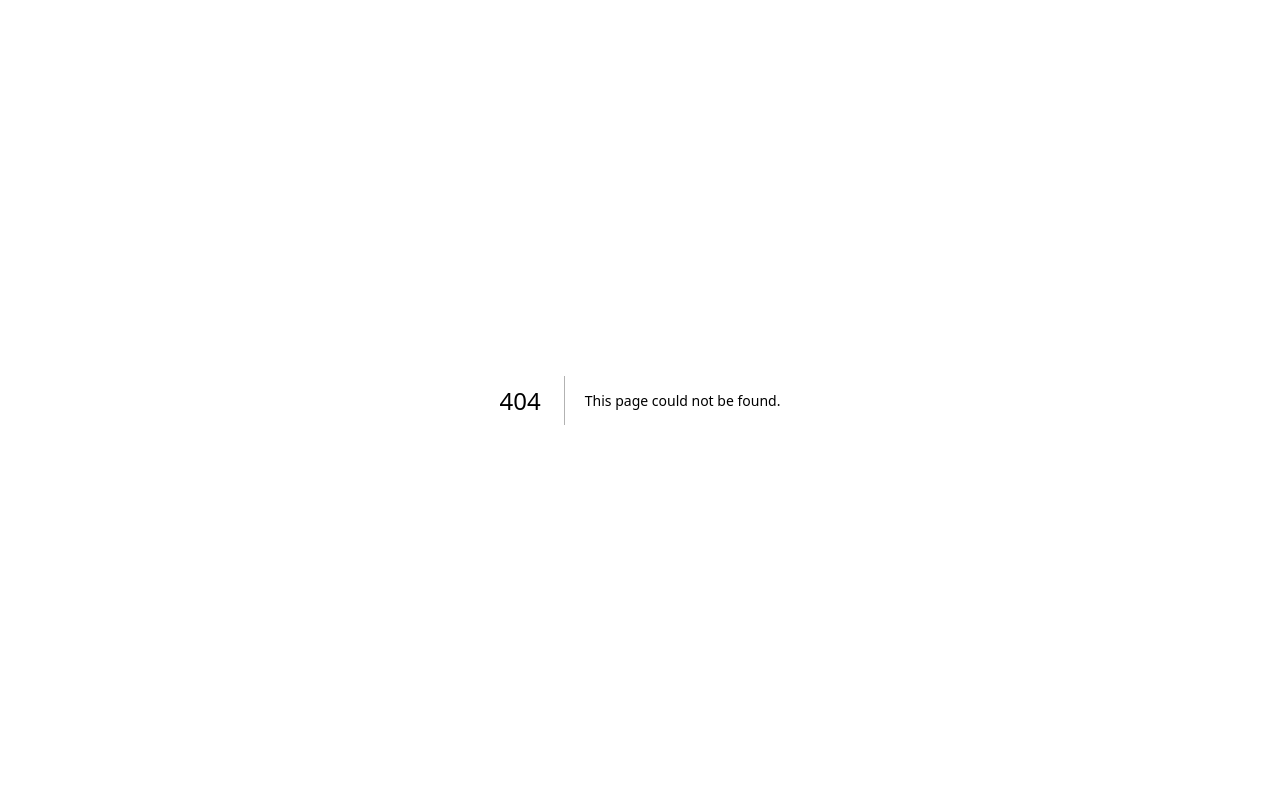
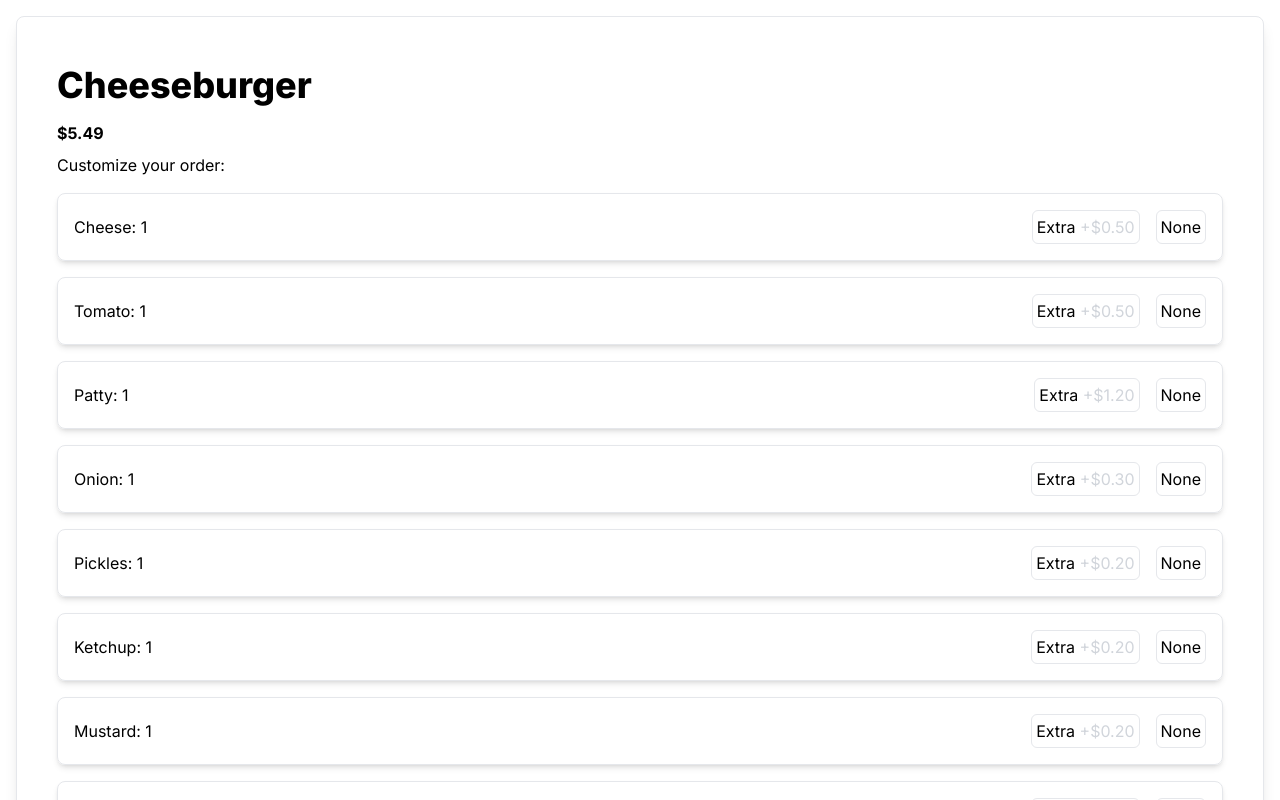
Before and after one commit to colinguinane1/fast-food-app, a Next.js app: page /order in a window 1280 px wide. Before the commit this address had no page. Shown: the top 800 px of the page. Built offline with nearby package versions, Linux system fonts and the light colour scheme.

Commit message:
Mockup Fast Food Menu first commit

```diff
--- a/src/app/globals.css
+++ b/src/app/globals.css
@@ -1,33 +1,3 @@
 @tailwind base;
 @tailwind components;
 @tailwind utilities;
-
-:root {
-  --foreground-rgb: 0, 0, 0;
-  --background-start-rgb: 214, 219, 220;
-  --background-end-rgb: 255, 255, 255;
-}
-
-@media (prefers-color-scheme: dark) {
-  :root {
-    --foreground-rgb: 255, 255, 255;
-    --background-start-rgb: 0, 0, 0;
-    --background-end-rgb: 0, 0, 0;
-  }
-}
-
-body {
-  color: rgb(var(--foreground-rgb));
-  background: linear-gradient(
-      to bottom,
-      transparent,
-      rgb(var(--background-end-rgb))
-    )
-    rgb(var(--background-start-rgb));
-}
-
-@layer utilities {
-  .text-balance {
-    text-wrap: balance;
-  }
-}
--- /dev/null
+++ b/src/app/order/page.tsx
@@ -0,0 +1,84 @@
+"use client";
+import React, { useState } from "react";
+
+export default function OrderPage() {
+  const [ingredients, setIngredients] = useState({
+    cheese: { count: 1, price: 0.5, max: 2, min: 0 },
+    tomato: { count: 1, price: 0.5, max: 2, min: 0 },
+    patty: { count: 1, price: 1.2, max: 2, min: 1 },
+    onion: { count: 1, price: 0.3, max: 2, min: 0 },
+    pickles: { count: 1, price: 0.2, max: 2, min: 0 },
+    ketchup: { count: 1, price: 0.2, max: 3, min: 0 },
+    mustard: { count: 1, price: 0.2, max: 3, min: 0 },
+    lettuce: { count: 1, price: 0.4, max: 2, min: 0 },
+  });
+
+  const basePrice = 1.99;
+
+  const updateIngredientCount = (ingredient, value) => {
+    setIngredients({
+      ...ingredients,
+      [ingredient]: { ...ingredients[ingredient], count: value },
+    });
+  };
+
+  const addIngredient = (ingredient) => {
+    if (ingredients[ingredient].count < ingredients[ingredient].max)
+      updateIngredientCount(ingredient, ingredients[ingredient].count + 1);
+  };
+
+  const decreaseIngredient = (ingredient) => {
+    if (ingredients[ingredient].count > 1) {
+      updateIngredientCount(ingredient, ingredients[ingredient].count - 1);
+    }
+  };
+
+  const totalIngredientsPrice = Object.values(ingredients).reduce(
+    (acc, { count, price }) => acc + count * price,
+    0
+  );
+
+  const totalPrice = basePrice + totalIngredientsPrice;
+
+  return (
+    <main className="mx-4 my-4 p-10 shadow-lg border rounded-lg">
+      <div>
+        <h1 className="font-extrabold text-4xl py-2">Cheeseburger</h1>
+        <h2 className="font-bold py-2">${totalPrice.toFixed(2)}</h2>
+      </div>
+      <div>
+        <h1>Customize your order:</h1>
+        {Object.entries(ingredients).map(([ingredient, { count, price }]) => (
+          <div
+            key={ingredient}
+            className="flex justify-between border p-4 my-4 rounded-lg shadow-md items-center"
+          >
+            <h1 className="text-black capitalize">
+              {ingredient}: {count}{" "}
+              <span className="text-gray-300 ml-10"></span>
+            </h1>
+            <div className="flex items-center">
+              <button
+                onClick={() => addIngredient(ingredient)}
+                className="border p-1 rounded-md mx-4"
+              >
+                Extra <span className="text-gray-300"> +${price}0</span>
+              </button>
+              <button
+                onClick={() => decreaseIngredient(ingredient)}
+                className="border rounded-md p-1"
+              >
+                None
+              </button>
+            </div>
+          </div>
+        ))}
+      </div>
+      <div className="flex flex-col items-end">
+        <button className="bg-green-500 hover:bg-green-600 text-white border p-2 rounded-md">
+          Add To Cart
+        </button>
+      </div>
+    </main>
+  );
+}
--- a/src/app/page.tsx
+++ b/src/app/page.tsx
@@ -3,111 +3,7 @@ import Image from "next/image";
 export default function Home() {
   return (
     <main className="flex min-h-screen flex-col items-center justify-between p-24">
-      <div className="z-10 w-full max-w-5xl items-center justify-between font-mono text-sm lg:flex">
-        <p className="fixed left-0 top-0 flex w-full justify-center border-b border-gray-300 bg-gradient-to-b from-zinc-200 pb-6 pt-8 backdrop-blur-2xl dark:border-neutral-800 dark:bg-zinc-800/30 dark:from-inherit lg:static lg:w-auto  lg:rounded-xl lg:border lg:bg-gray-200 lg:p-4 lg:dark:bg-zinc-800/30">
-          Get started by editing&nbsp;
-          <code className="font-mono font-bold">src/app/page.tsx</code>
-        </p>
-        <div className="fixed bottom-0 left-0 flex h-48 w-full items-end justify-center bg-gradient-to-t from-white via-white dark:from-black dark:via-black lg:static lg:size-auto lg:bg-none">
-          <a
-            className="pointer-events-none flex place-items-center gap-2 p-8 lg:pointer-events-auto lg:p-0"
-            href="https://vercel.com?utm_source=create-next-app&utm_medium=appdir-template&utm_campaign=create-next-app"
-            target="_blank"
-            rel="noopener noreferrer"
-          >
-            By{" "}
-            <Image
-              src="/vercel.svg"
-              alt="Vercel Logo"
-              className="dark:invert"
-              width={100}
-              height={24}
-              priority
-            />
-          </a>
-        </div>
-      </div>
 
-      <div className="relative z-[-1] flex place-items-center before:absolute before:h-[300px] before:w-full before:-translate-x-1/2 before:rounded-full before:bg-gradient-radial before:from-white before:to-transparent before:blur-2xl before:content-[''] after:absolute after:-z-20 after:h-[180px] after:w-full after:translate-x-1/3 after:bg-gradient-conic after:from-sky-200 after:via-blue-200 after:blur-2xl after:content-[''] before:dark:bg-gradient-to-br before:dark:from-transparent before:dark:to-blue-700 before:dark:opacity-10 after:dark:from-sky-900 after:dark:via-[#0141ff] after:dark:opacity-40 sm:before:w-[480px] sm:after:w-[240px] before:lg:h-[360px]">
-        <Image
-          className="relative dark:drop-shadow-[0_0_0.3rem_#ffffff70] dark:invert"
-          src="/next.svg"
-          alt="Next.js Logo"
-          width={180}
-          height={37}
-          priority
-        />
-      </div>
-
-      <div className="mb-32 grid text-center lg:mb-0 lg:w-full lg:max-w-5xl lg:grid-cols-4 lg:text-left">
-        <a
-          href="https://nextjs.org/docs?utm_source=create-next-app&utm_medium=appdir-template&utm_campaign=create-next-app"
-          className="group rounded-lg border border-transparent px-5 py-4 transition-colors hover:border-gray-300 hover:bg-gray-100 hover:dark:border-neutral-700 hover:dark:bg-neutral-800/30"
-          target="_blank"
-          rel="noopener noreferrer"
-        >
-          <h2 className="mb-3 text-2xl font-semibold">
-            Docs{" "}
-            <span className="inline-block transition-transform group-hover:translate-x-1 motion-reduce:transform-none">
-              -&gt;
-            </span>
-          </h2>
-          <p className="m-0 max-w-[30ch] text-sm opacity-50">
-            Find in-depth information about Next.js features and API.
-          </p>
-        </a>
-
-        <a
-          href="https://nextjs.org/learn?utm_source=create-next-app&utm_medium=appdir-template-tw&utm_campaign=create-next-app"
-          className="group rounded-lg border border-transparent px-5 py-4 transition-colors hover:border-gray-300 hover:bg-gray-100 hover:dark:border-neutral-700 hover:dark:bg-neutral-800/30"
-          target="_blank"
-          rel="noopener noreferrer"
-        >
-          <h2 className="mb-3 text-2xl font-semibold">
-            Learn{" "}
-            <span className="inline-block transition-transform group-hover:translate-x-1 motion-reduce:transform-none">
-              -&gt;
-            </span>
-          </h2>
-          <p className="m-0 max-w-[30ch] text-sm opacity-50">
-            Learn about Next.js in an interactive course with&nbsp;quizzes!
-          </p>
-        </a>
-
-        <a
-          href="https://vercel.com/templates?framework=next.js&utm_source=create-next-app&utm_medium=appdir-template&utm_campaign=create-next-app"
-          className="group rounded-lg border border-transparent px-5 py-4 transition-colors hover:border-gray-300 hover:bg-gray-100 hover:dark:border-neutral-700 hover:dark:bg-neutral-800/30"
-          target="_blank"
-          rel="noopener noreferrer"
-        >
-          <h2 className="mb-3 text-2xl font-semibold">
-            Templates{" "}
-            <span className="inline-block transition-transform group-hover:translate-x-1 motion-reduce:transform-none">
-              -&gt;
-            </span>
-          </h2>
-          <p className="m-0 max-w-[30ch] text-sm opacity-50">
-            Explore starter templates for Next.js.
-          </p>
-        </a>
-
-        <a
-          href="https://vercel.com/new?utm_source=create-next-app&utm_medium=appdir-template&utm_campaign=create-next-app"
-          className="group rounded-lg border border-transparent px-5 py-4 transition-colors hover:border-gray-300 hover:bg-gray-100 hover:dark:border-neutral-700 hover:dark:bg-neutral-800/30"
-          target="_blank"
-          rel="noopener noreferrer"
-        >
-          <h2 className="mb-3 text-2xl font-semibold">
-            Deploy{" "}
-            <span className="inline-block transition-transform group-hover:translate-x-1 motion-reduce:transform-none">
-              -&gt;
-            </span>
-          </h2>
-          <p className="m-0 max-w-[30ch] text-balance text-sm opacity-50">
-            Instantly deploy your Next.js site to a shareable URL with Vercel.
-          </p>
-        </a>
-      </div>
     </main>
   );
 }
```
